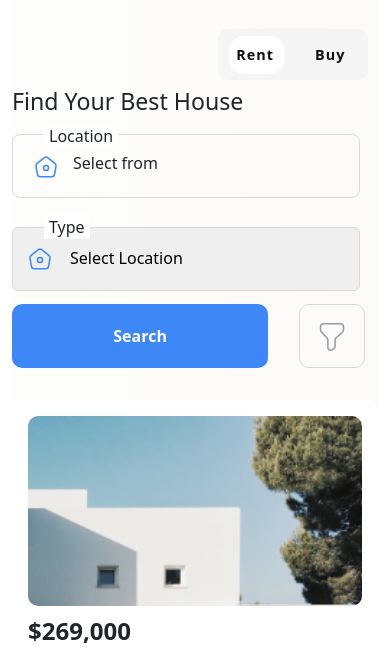
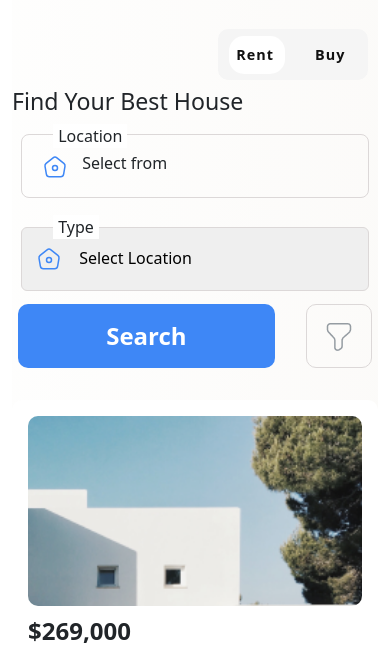
Before and after one commit to nahz-ay/HTIC_test, a plain HTML site: page index.html in a window 390 px wide. Shown: the part 185-837 px from the top of the page. Drawn offline with nearby package versions, Linux system fonts and the light colour scheme.

Commit message:
Ui fixes responsive

```diff
--- a/dist/css/main.css
+++ b/dist/css/main.css
@@ -1118,6 +1118,7 @@ img {
   .layoutMain .contentDiv .searchForm {
     display: flex;
     flex-wrap: wrap;
+    justify-content: center;
     gap: 0.2rem;
     margin-bottom: 2rem;
   }
@@ -1184,7 +1185,7 @@ img {
     background: #3E87F6;
     height: 64px;
     width: 100%;
-    font-size: 1em;
+    font-size: 1.5em;
     font-weight: 700;
     padding: 2rem;
     border: 0;
--- a/dist/scss/home.scss
+++ b/dist/scss/home.scss
@@ -903,6 +903,7 @@ img{cursor: pointer;}
         .searchForm{
             display: flex;
             flex-wrap: wrap;
+            justify-content: center;
             gap: 0.2rem;
             margin-bottom: 2rem;
             .formInput{
@@ -977,7 +978,7 @@ img{cursor: pointer;}
                 background: $theme-color;
                 height: 64px;
                 width: 100%;
-                font-size: 1em;
+                font-size: 1.5em;
                 font-weight: 700;
                 padding: 2rem;
                 border: 0;
```
Also changed, not shown: 1 other file.
